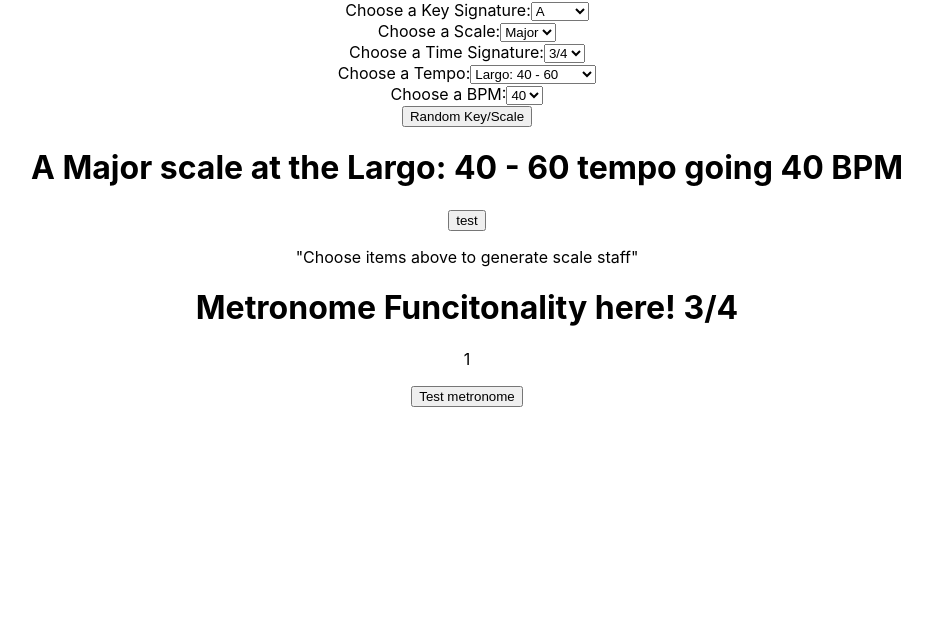
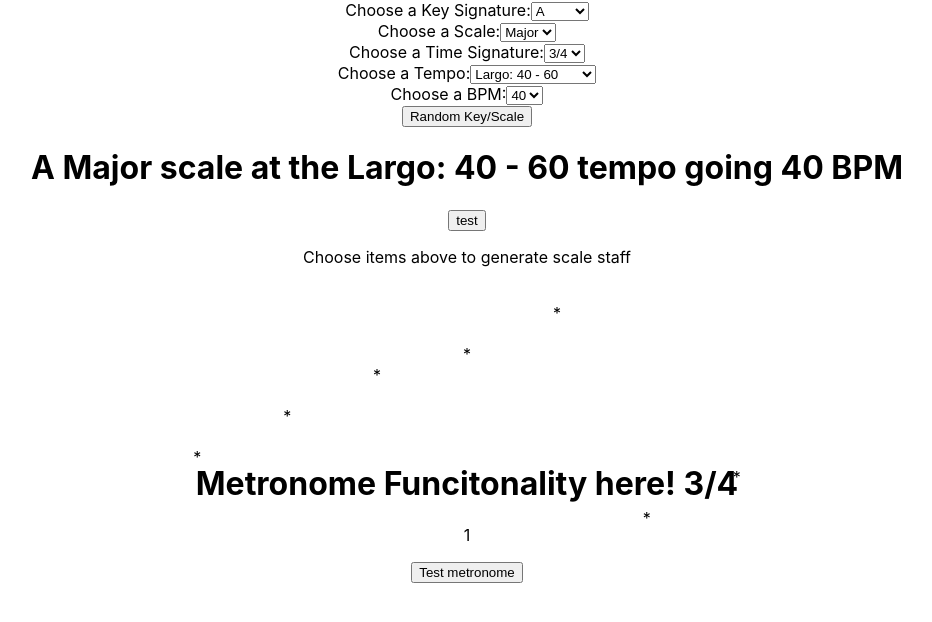
Before and after one commit to mattchley/random-rhythm, a React (Create React App) app in the folder random-rhythm/: page / in a window 1280 px wide. Shown: the top 622 px of the page, without its empty margins (173-1105 px from the left). Built offline with nearby package versions, Linux system fonts and the light colour scheme.

Commit message:
maps the scale onthe staff component

```diff
--- a/random-rhythm/src/App.css
+++ b/random-rhythm/src/App.css
@@ -32,7 +32,75 @@
   from {
     transform: rotate(0deg);
   }
+
   to {
     transform: rotate(360deg);
   }
 }
+
+
+.staffContainer {
+  display: flex;
+  margin-left: 10%;
+  margin-right: 10%;
+  flex-grow: 1;
+  justify-content: center;
+  height: 160px;
+}
+
+.staffNote {
+  margin-left: 4%;
+  margin-right: 4%;
+  flex-direction: column;
+
+
+
+}
+
+.F {
+  margin-top: 24%;
+}
+
+.Fsharp {
+  margin-top: 22%;
+}
+
+.G {
+  margin-top: 20%;
+}
+
+.Gsharp {
+  margin-top: 18%;
+}
+
+.A {
+  margin-top: 16%;
+}
+
+.Asharp {
+  margin-top: 14%;
+}
+
+.B {
+  margin-top: 12%;
+}
+
+.C {
+  margin-top: 10%;
+}
+
+.Csharp {
+  margin-top: 8%;
+}
+
+.D {
+  margin-top: 6%;
+}
+
+.Dsharp {
+  margin-top: 4%;
+}
+
+.E {
+  margin-top: 2%;
+}
--- a/random-rhythm/src/Components/staff.js
+++ b/random-rhythm/src/Components/staff.js
@@ -26,53 +26,49 @@ const Staff = props => {
     const createScale = (scaleType, changeKey) => {
         // Now that the array is in the fuction there will need to be a filtering of notes based on the scale type
         // FUTUE FUNC: will need to do all sorts of scale types but for now does Major/Minor for testing, maybe switch statement for future?
+        let scaleFiltered = []
         if (scaleType === 'Minor') {
-            // This funciton filters out the notes in the noteArray by their index to conform to the Minor scale
-            // minor scale pattern steps: [2steps, 1step, 2steps, 2steps, 1step, 2steps, 2steps]
-            // There are 12 notes in an octave and we only need 8 that folow the above pattern
-            // the index counts should be 0 2 3 5 7 8 10
-            let minorScaleFiltered = []
-
             for (let i = 0; i < changeKey.length; i++) {
                 if (i === 0 || i === 2 || i === 3 || i === 5 || i === 7 || i === 8 || i === 10) {
-                    minorScaleFiltered.push(changeKey[i])
+                    scaleFiltered.push(changeKey[i])
                 }
             }
-            return minorScaleFiltered
-            // Returns the filtered scale to reflect a Minor Octave
+            return scaleFiltered
 
 
         } else {
-            // This funciton filters out the notes in the noteArray by their index to conform to the Major scale
-            // minor scale pattern steps:[2 steps, 2 steps, 1 step, 2 steps, 2 steps, 2 steps, 1 step]
-            // There are 12 notes in an octave and we only need 8 that folow the above pattern
-            // the index counts should be 0 2 4 5 7 9 11
-            let majorScaleFiltered = []
             for (let i = 0; i < changeKey.length; i++) {
                 if (i === 0 || i === 2 || i === 4 || i === 5 || i === 7 || i === 9 || i === 11) {
-                    majorScaleFiltered.push(changeKey[i])
+                    scaleFiltered.push(changeKey[i])
                 }
             }
-            return majorScaleFiltered
-            // Returns the filtered scale to reflect a Major Octave
+            return scaleFiltered
         }
 
     }
 
+    const prinatableScale = createScale(scaleType, changeKey(noteArray, keyType))
+
     const handleClick = () => {
         setStaffCreated(!staffCreated)
-        createScale(scaleType, changeKey(noteArray, keyType))
     }
 
     return (
         <div>
             <h1> {props.value.key[0]} {props.value.scale[0]} scale at the {props.value.tempo[0]} tempo going {bpm} BPM</h1> <button onClick={handleClick}>test</button>
-            {staffCreated ? createScale(scaleType, changeKey(noteArray, keyType)).map(y => {
-                return <p> {y}</p>
-            }
-            ) : <p>"Choose items above to generate scale staff"</p>}
+            <p>  {staffCreated ? prinatableScale : "Choose items above to generate scale staff"}</p>
+            <div className="staffContainer">
+                {prinatableScale.map((note) => {
+                    return (
 
-        </div>
+                        < div className={`staffNote ${note.includes('♯') ? `${note[0]}sharp` : note}`}>
+                            *
+                        </div>
+                    )
+                })}
+            </div>
+
+        </div >
     )
 
 }
```
